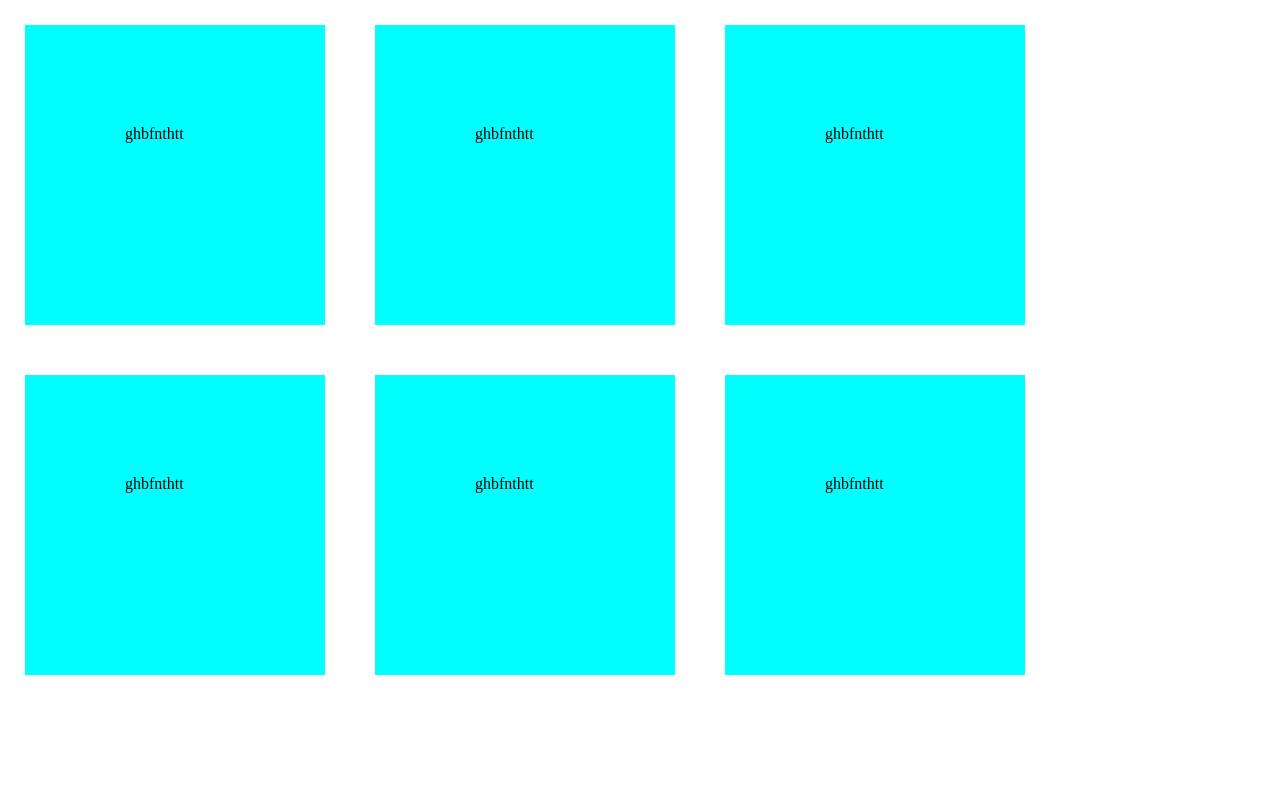
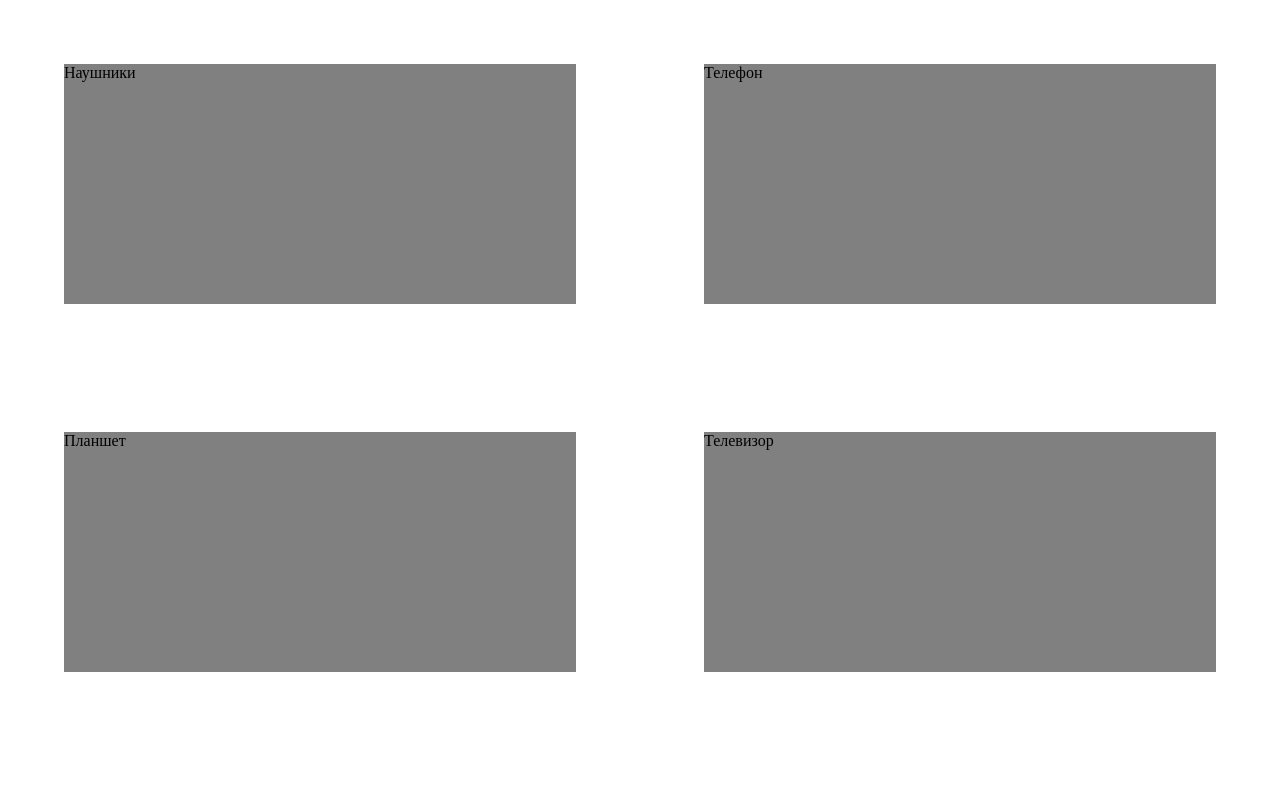
Before and after one commit to nikita-2727/tg-web-app-react, a React (Create React App) app: page / in a window 1280 px wide. Shown: the top 800 px of the page. Built offline with nearby package versions, Linux system fonts and the light colour scheme.

Commit message:
git commit -a -v

```diff
--- a/src/components/Product/Products.css
+++ b/src/components/Product/Products.css
@@ -1,9 +1,8 @@
 .product-cell {
-    margin: 25px;
-    padding: 100px;
+    margin: 5vw;
     display: inline-block;
-    height: 100px;
-    width: 100px;
-    background-color: aqua;
+    height: 30vh;
+    width: 40vw;
+    background-color: gray;
 
 }
--- a/src/components/Product/Products.js
+++ b/src/components/Product/Products.js
@@ -4,7 +4,7 @@ import './Products.css'
 function Product(props) {
     return (
         <div id={"product-cell-" + props.productProps.id} className="product-cell">
-            <p>ghbfnthtt</p>
+            <p>{props.productProps.productName}</p>
         </div>
     )
 }
```
